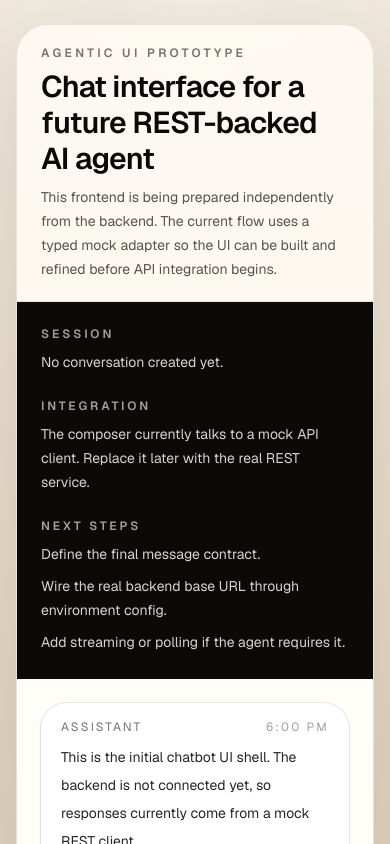
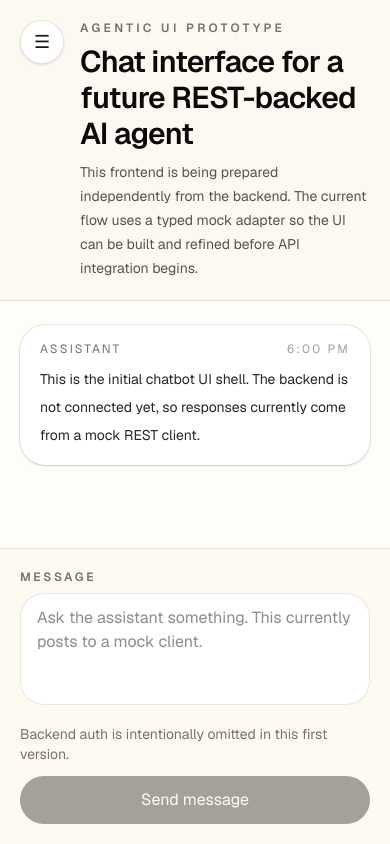
Before and after one commit to rwuniard/chat-bot, a Next.js app: page / in a window 390 px wide. Shown: the top 844 px of the page. Built offline with nearby package versions, Linux system fonts and the light colour scheme; no server answers.

Commit message:
Enhance ChatShell component with responsive panel toggling and viewport detection. Added useEffect for media query handling and improved layout for desktop and mobile views.

```diff
--- a/components/chat-shell.tsx
+++ b/components/chat-shell.tsx
@@ -1,6 +1,6 @@
 "use client";
 
-import { useState } from "react";
+import { useEffect, useState } from "react";
 import { chatApiClient } from "@/lib/chat-api";
 import type { ChatMessage } from "@/types/chat";
 
@@ -28,6 +28,33 @@ export function ChatShell() {
   const [draft, setDraft] = useState("");
   const [isSending, setIsSending] = useState(false);
   const [error, setError] = useState<string>();
+  const [isDesktopViewport, setIsDesktopViewport] = useState(false);
+  const [isDesktopPanelVisible, setIsDesktopPanelVisible] = useState(true);
+  const [mobilePane, setMobilePane] = useState<"chat" | "panel">("chat");
+
+  useEffect(() => {
+    const mediaQuery = window.matchMedia("(min-width: 1024px)");
+
+    function updateViewportMode() {
+      setIsDesktopViewport(mediaQuery.matches);
+    }
+
+    updateViewportMode();
+    mediaQuery.addEventListener("change", updateViewportMode);
+
+    return () => {
+      mediaQuery.removeEventListener("change", updateViewportMode);
+    };
+  }, []);
+
+  function handlePanelToggle() {
+    if (isDesktopViewport) {
+      setIsDesktopPanelVisible((currentValue) => !currentValue);
+      return;
+    }
+
+    setMobilePane((currentValue) => (currentValue === "chat" ? "panel" : "chat"));
+  }
 
   async function handleSubmit(event: React.FormEvent<HTMLFormElement>) {
     event.preventDefault();
@@ -66,10 +93,32 @@ export function ChatShell() {
   }
 
   return (
-    <main className="min-h-screen bg-[radial-gradient(circle_at_top,#f5f0e8_0%,#eadfce_42%,#d8ccb7_100%)] px-4 py-6 text-stone-900 sm:px-6 lg:px-8">
-      <div className="mx-auto flex min-h-[calc(100vh-3rem)] w-full max-w-6xl flex-col overflow-hidden rounded-[2rem] border border-stone-900/10 bg-[#fdfaf3]/95 shadow-[0_24px_100px_rgba(78,52,28,0.18)] backdrop-blur">
-        <section className="border-b border-stone-900/10 px-6 py-5 sm:px-8">
+    <main className="min-h-screen bg-[radial-gradient(circle_at_top,#f5f0e8_0%,#eadfce_42%,#d8ccb7_100%)] text-stone-900">
+      <div className="flex min-h-screen w-full flex-col overflow-hidden bg-[#fdfaf3]/95 shadow-[0_24px_100px_rgba(78,52,28,0.18)] backdrop-blur">
+        <section className="border-b border-stone-900/10 px-5 py-5 sm:px-8">
           <div className="flex items-start justify-between gap-4">
+            <div className="flex items-start gap-4">
+              <button
+                aria-controls="chat-side-panel"
+                aria-expanded={isDesktopViewport ? isDesktopPanelVisible : mobilePane === "panel"}
+                aria-label={
+                  isDesktopViewport
+                    ? isDesktopPanelVisible
+                      ? "Hide side panel"
+                      : "Show side panel"
+                    : mobilePane === "panel"
+                      ? "Show chat window"
+                      : "Show side panel"
+                }
+                className="inline-flex h-11 w-11 shrink-0 items-center justify-center rounded-full border border-stone-900/10 bg-white text-stone-900 shadow-sm transition hover:border-stone-900/25 hover:bg-stone-50"
+                type="button"
+                onClick={handlePanelToggle}
+              >
+                <span className="text-lg leading-none">
+                  {isDesktopViewport ? (isDesktopPanelVisible ? "×" : "☰") : mobilePane === "panel" ? "←" : "☰"}
+                </span>
+              </button>
+
               <div className="space-y-2">
                 <p className="text-xs font-semibold uppercase tracking-[0.28em] text-stone-500">
                   Agentic UI Prototype
@@ -82,14 +131,25 @@ export function ChatShell() {
                   adapter so the UI can be built and refined before API integration begins.
                 </p>
               </div>
+            </div>
+
             <div className="hidden rounded-full border border-emerald-800/15 bg-emerald-700/10 px-4 py-2 text-sm font-medium text-emerald-900 sm:block">
               No auth
             </div>
           </div>
         </section>
 
-        <section className="grid flex-1 gap-0 lg:grid-cols-[280px_minmax(0,1fr)]">
-          <aside className="border-b border-stone-900/10 bg-stone-950 px-6 py-6 text-stone-100 lg:border-b-0 lg:border-r">
+        <section
+          className={`flex flex-1 overflow-hidden ${
+            isDesktopPanelVisible ? "lg:grid lg:grid-cols-[320px_minmax(0,1fr)]" : "lg:block"
+          }`}
+        >
+          <aside
+            id="chat-side-panel"
+            className={`${
+              isDesktopViewport ? (isDesktopPanelVisible ? "lg:flex" : "hidden") : mobilePane === "panel" ? "flex" : "hidden"
+            } min-h-0 flex-col border-stone-900/10 bg-stone-950 px-6 py-6 text-stone-100 lg:border-r`}
+          >
             <div className="space-y-6">
               <div>
                 <p className="text-xs font-semibold uppercase tracking-[0.24em] text-stone-400">Session</p>
@@ -116,8 +176,12 @@ export function ChatShell() {
             </div>
           </aside>
 
-          <div className="flex min-h-[32rem] flex-col bg-[#fffdf8]">
-            <div className="flex-1 space-y-4 overflow-y-auto px-6 py-6 sm:px-8">
+          <div
+            className={`${
+              isDesktopViewport ? "flex" : mobilePane === "chat" ? "flex" : "hidden"
+            } min-h-0 flex-1 flex-col bg-[#fffdf8]`}
+          >
+            <div className="flex-1 space-y-4 overflow-y-auto px-5 py-6 sm:px-8">
               {messages.map((message) => {
                 const isAssistant = message.role === "assistant";
 
@@ -148,7 +212,7 @@ export function ChatShell() {
               ) : null}
             </div>
 
-            <div className="border-t border-stone-900/10 bg-[#fffaf1] px-6 py-5 sm:px-8">
+            <div className="border-t border-stone-900/10 bg-[#fffaf1] px-5 py-5 sm:px-8">
               <form className="space-y-3" onSubmit={handleSubmit}>
                 <label className="block">
                   <span className="mb-2 block text-xs font-semibold uppercase tracking-[0.22em] text-stone-500">
```
Lines whose indentation alone changed are shown as unchanged.
